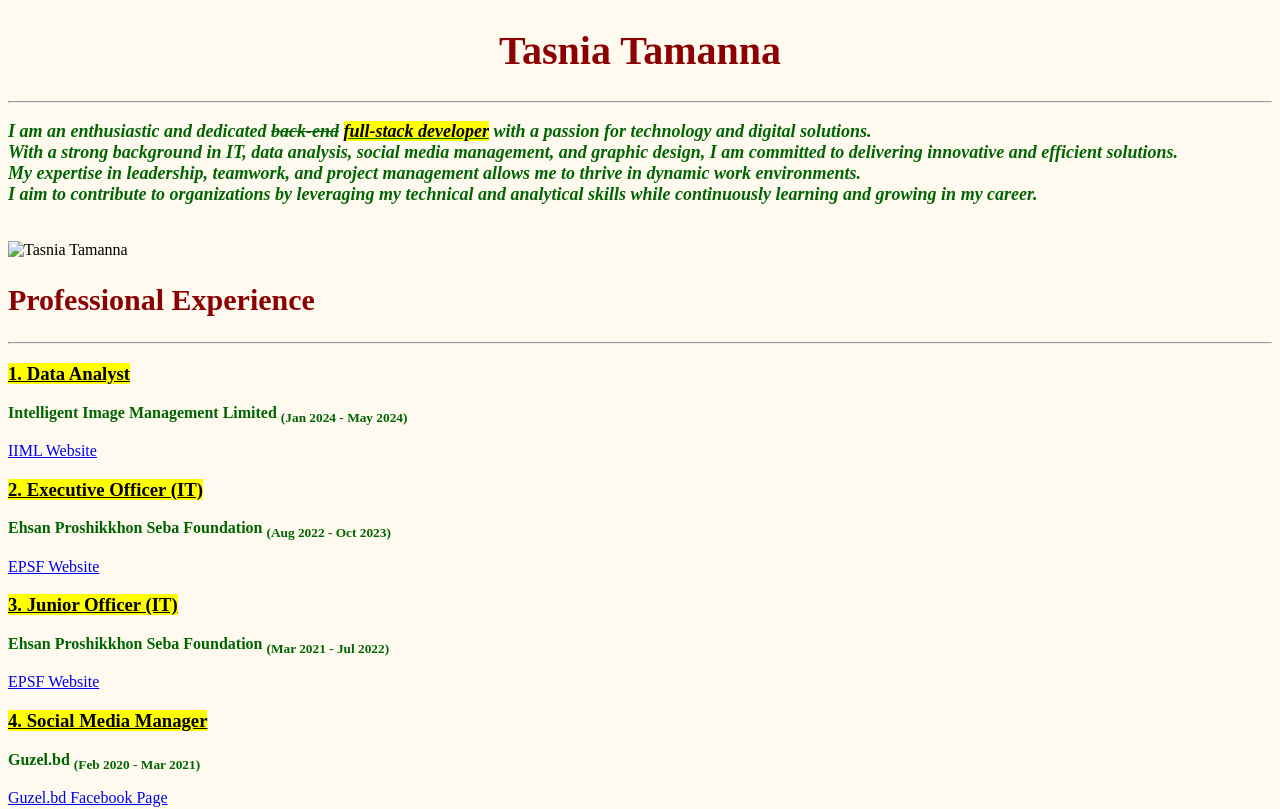
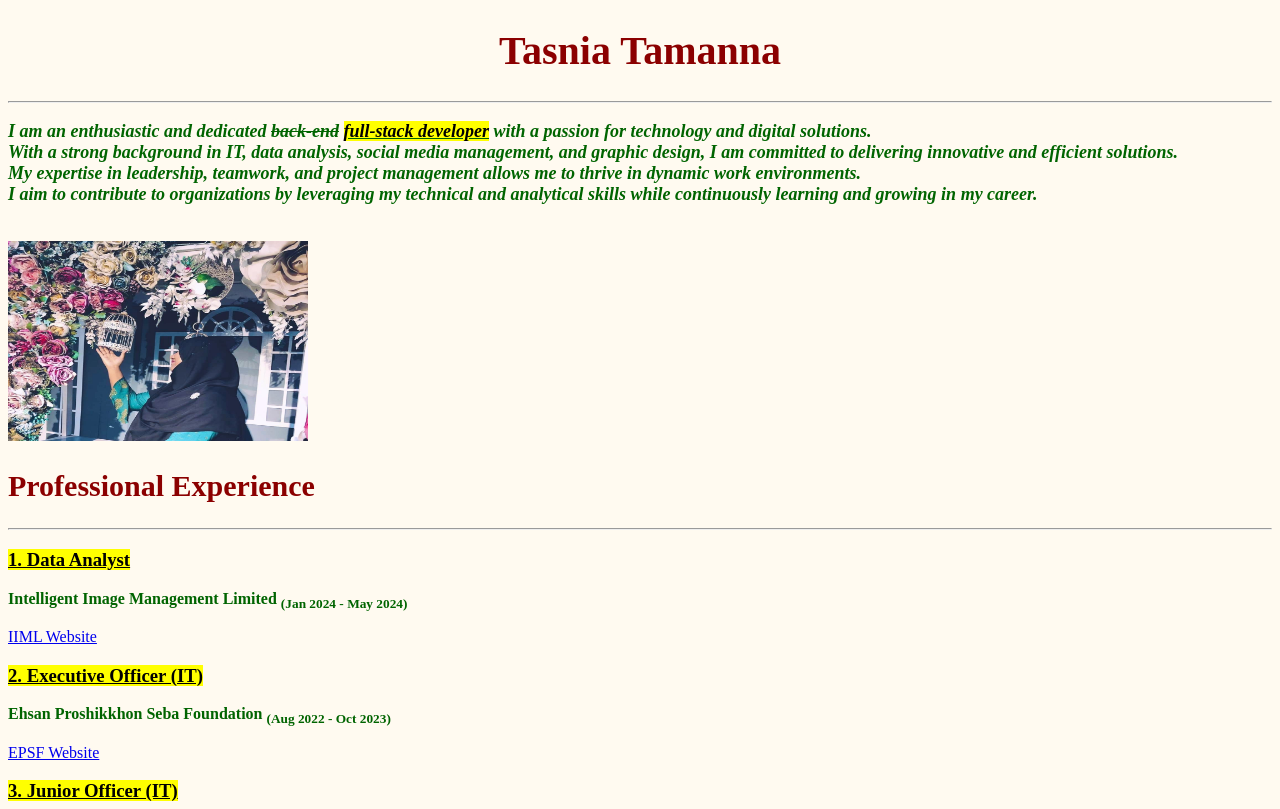
Before and after one commit to tasniatamannaweb/about_me-improve-, a plain HTML site: page index.html in a window 1280 px wide. Shown: the top 809 px of the page. Drawn offline with Linux system fonts and the light colour scheme.

Commit message:
Update index.html

```diff
--- a/index.html
+++ b/index.html
@@ -11,7 +11,7 @@
 	<p style="color:darkgreen;font-size:18px;"><strong><em> I am an enthusiastic and dedicated <del>back-end</del> <ins><mark>full-stack developer</mark></ins> with a passion for technology and digital solutions.<br>With a strong background in IT, data analysis, social media management, and graphic design, I am committed to delivering innovative and efficient solutions.<br> My expertise in leadership, teamwork, and project management allows me to thrive in dynamic work environments. <br>I aim to contribute to organizations by leveraging my technical and analytical skills while continuously learning and growing in my career.</em></strong></p>
 	<br>
 
-	<img src="tasnia-tamanna.jpeg" width="300"height="200" alt="Tasnia Tamanna">
+	<img src="images/tasnia-tamanna.jpeg" width="300"height="200" alt="Tasnia Tamanna">
 
 	<h2 style="color:darkred;font-size:30px;"> Professional Experience</h2>
 	<hr>
```
